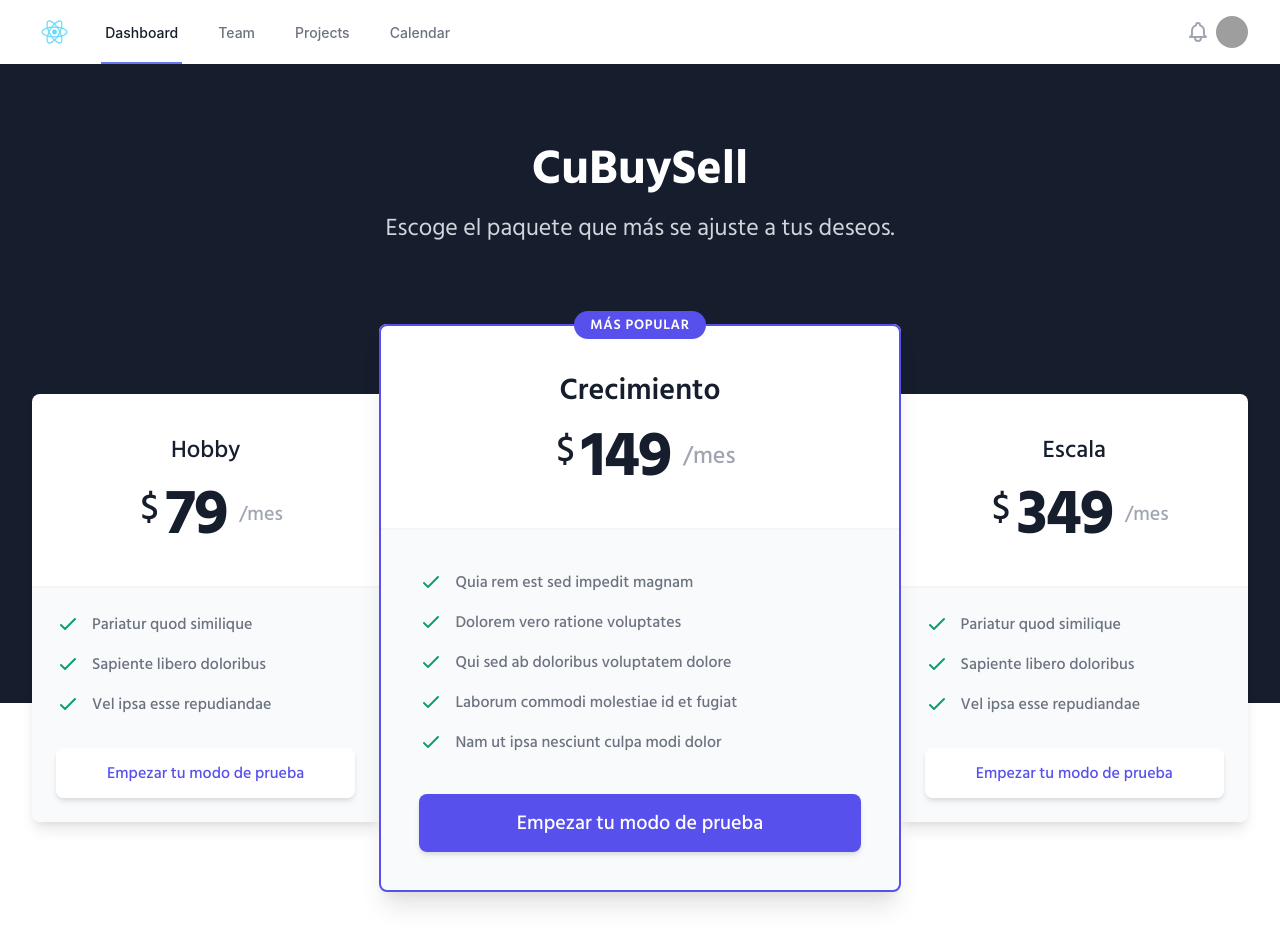
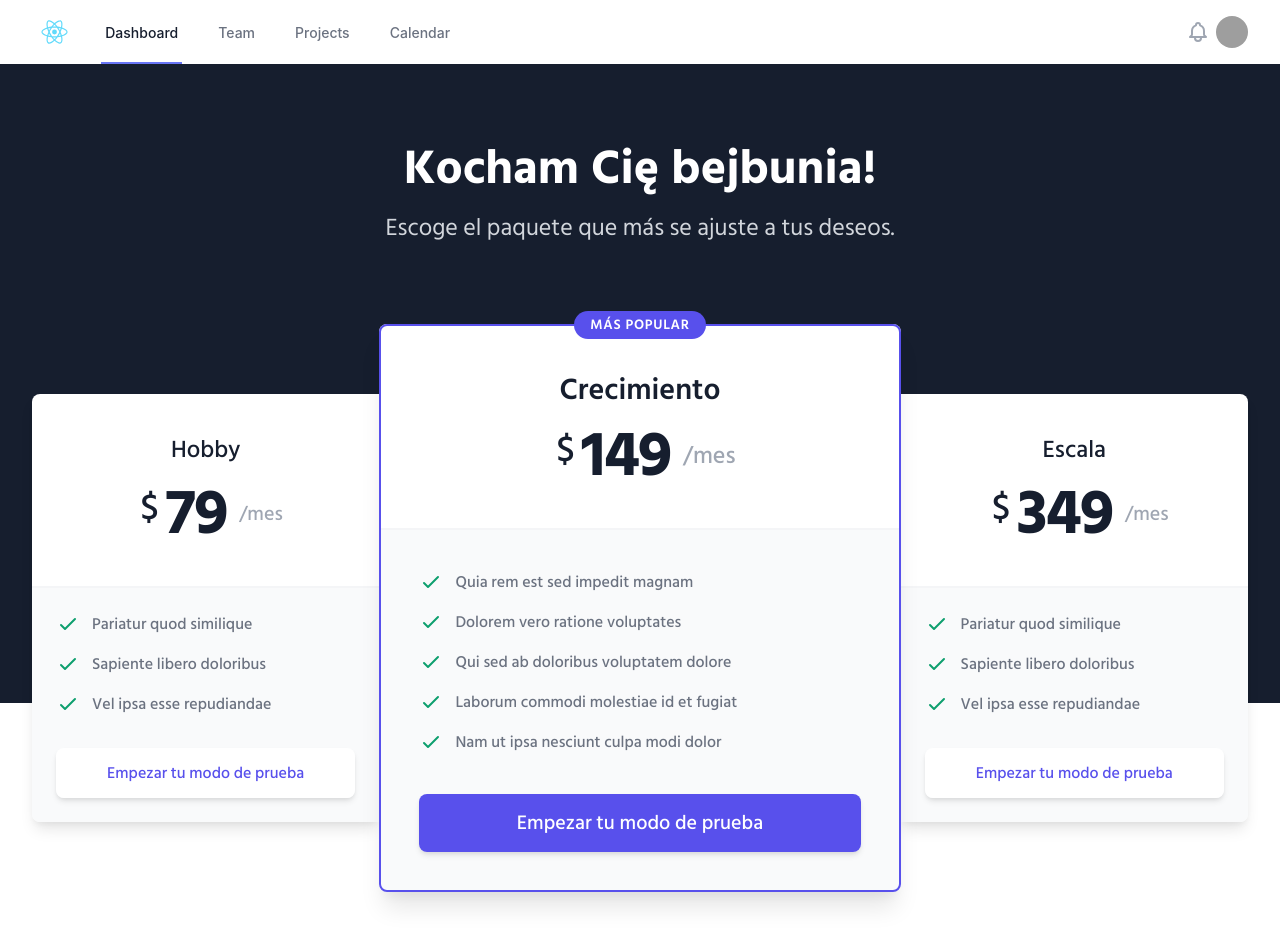
Before and after one commit to Enzaik/react-tailwind-1, a React (Create React App) app: page / in a window 1280 px wide. Shown: the top 946 px of the page. Built offline with nearby package versions, Linux system fonts and the light colour scheme; grey boxes are pictures that could not be loaded.

Commit message:
feat: update page temp

```diff
--- a/src/Pricing.jsx
+++ b/src/Pricing.jsx
@@ -8,7 +8,7 @@ function Pricing() {
         <div class="text-center">
           <h2 class="text-lg leading-6 font-semibold text-gray-300 uppercase tracking-wider"></h2>
           <p class="mt- text-3xl leading-9 font-extrabold text-white sm:text-4xl sm:leading-10 lg:text-5xl lg:leading-none">
-            CuBuySell
+            Kocham Cię bejbunia!
           </p>
           <p class="mt-3 max-w-4xl mx-auto text-xl leading-7 text-gray-300 sm:mt-5 sm:text-2xl sm:leading-8">
             Escoge el paquete que más se ajuste a tus deseos.
```
